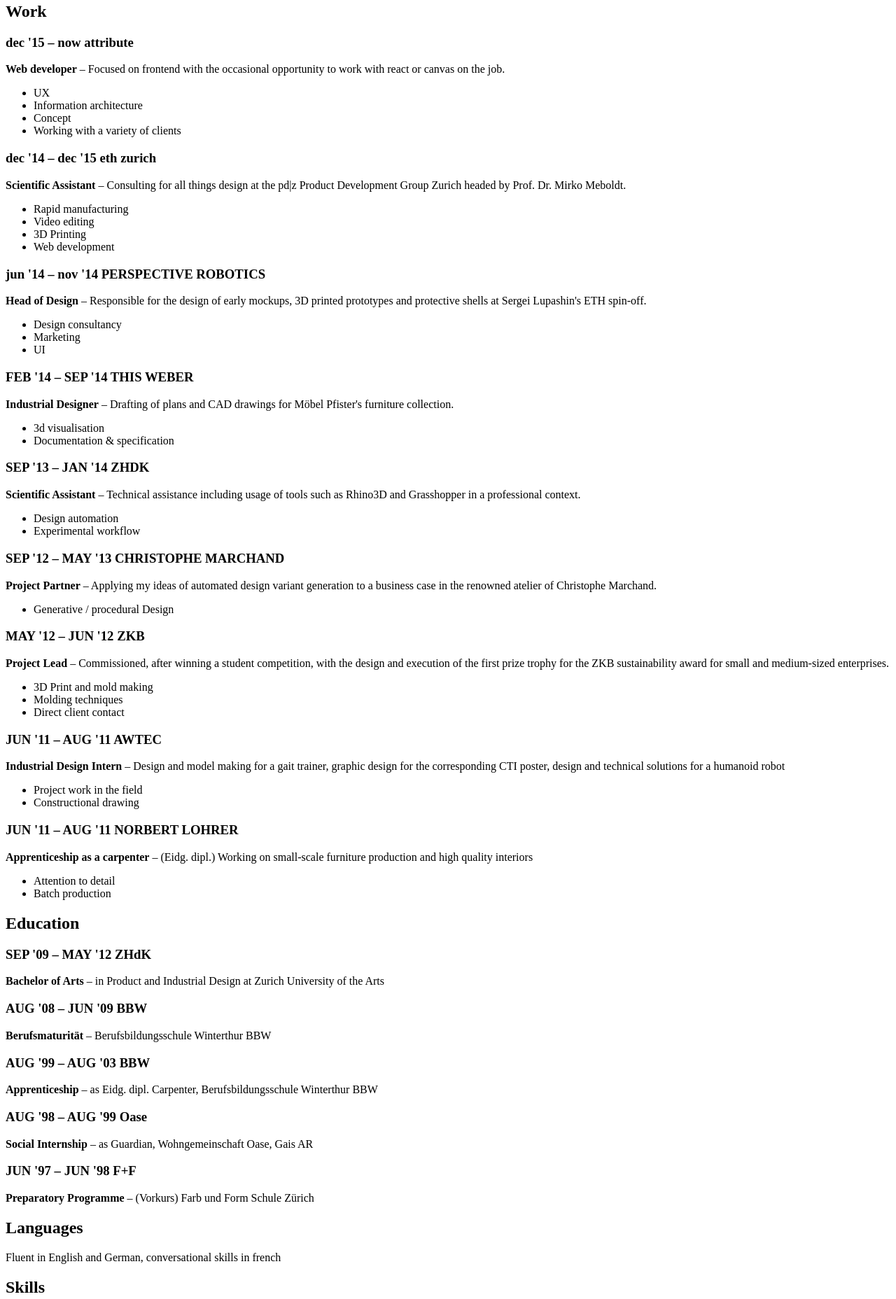
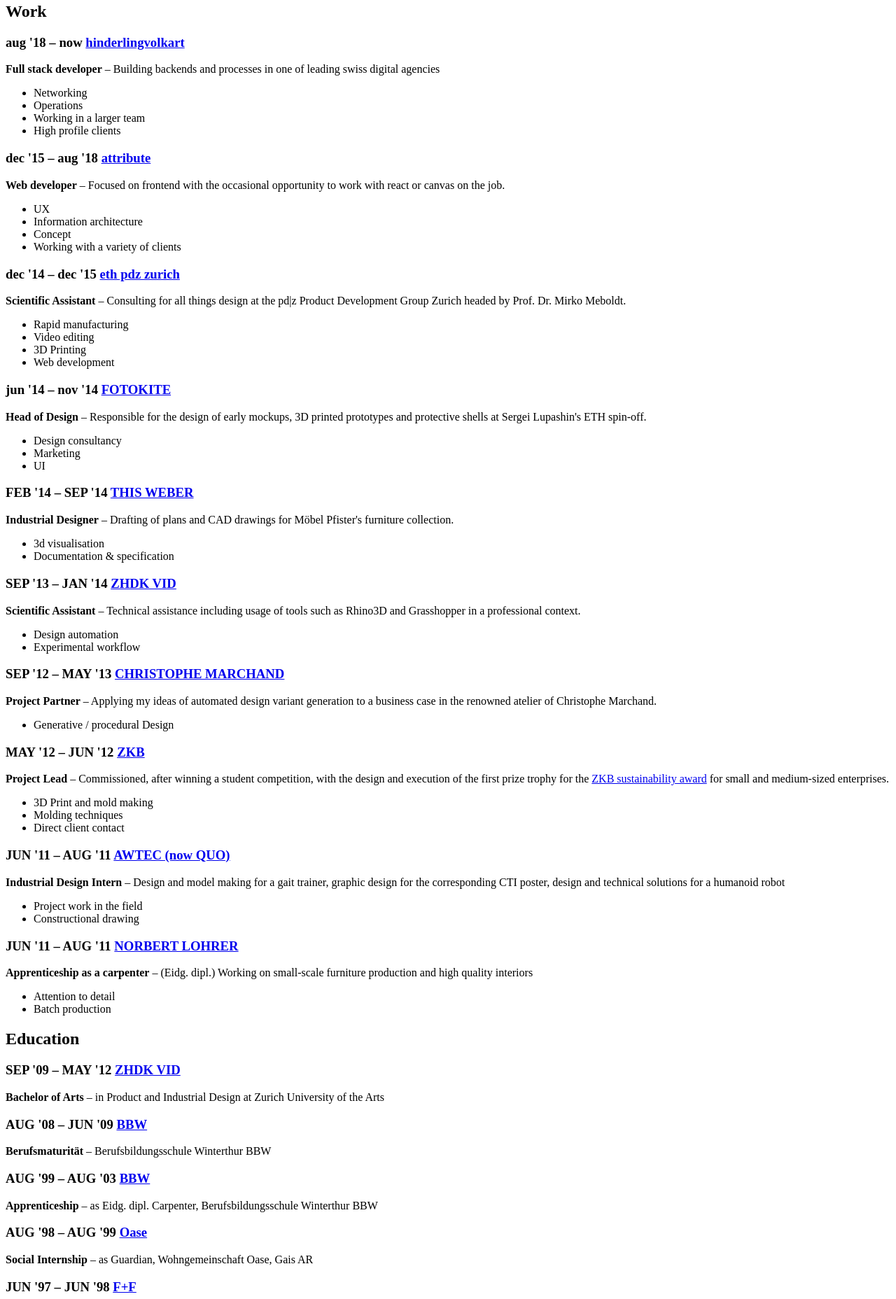
Before and after one commit to AlexJenter/cv, a Gatsby site: page / in a window 1280 px wide. Shown: the part 844-2700 px from the top of the page at 70% size. Built offline with nearby package versions, Linux system fonts and the light colour scheme; Gatsby itself is replaced by a stand-in of ours.

Commit message:
Update all the things

```diff
--- a/src/components/Skillsection.js
+++ b/src/components/Skillsection.js
@@ -11,7 +11,8 @@ export default () => (
           <Skillitem score="9" name="HTML/CSS" />
           <Skillitem score="8" name="Javascript" />
           <Skillitem score="7" name="Twig" />
-          <Skillitem score="2" name="PHP" />
+          <Skillitem score="7" name="PHP" />
+          <Skillitem score="5" name="Bash" />
           <Skillitem score="3" name="Python" />
         </ul>
       </div>
--- a/src/markdown/education.md
+++ b/src/markdown/education.md
@@ -4,17 +4,17 @@ title: Education
 published: true
 ---
 
-### SEP '09 – MAY '12 **ZHdK**
+### SEP '09 – MAY '12 **[ZHDK VID](https://industrialdesign.zhdk.ch/)**
 **Bachelor of Arts** – in Product and Industrial Design at Zurich University of the Arts
 
-### AUG '08 – JUN '09 **BBW**
+### AUG '08 – JUN '09 **[BBW](https://www.bbw.ch/)**
 **Berufsmaturität** – Berufsbildungsschule Winterthur BBW
 
-### AUG '99 – AUG '03 **BBW**
+### AUG '99 – AUG '03 **[BBW](https://www.bbw.ch/)**
 **Apprenticeship** – as Eidg. dipl. Carpenter, Berufsbildungsschule Winterthur BBW
 
-### AUG '98 – AUG '99 **Oase**
+### AUG '98 – AUG '99 **[Oase](https://www.zur-oase.ch/)**
 **Social Internship** – as Guardian, Wohngemeinschaft Oase, Gais AR
 
-### JUN '97 – JUN '98 **F+F**
+### JUN '97 – JUN '98 **[F+F](https://ffzh.ch/)**
 **Preparatory Programme** – (Vorkurs) Farb und Form Schule Zürich
--- a/src/markdown/work.md
+++ b/src/markdown/work.md
@@ -4,7 +4,20 @@ title: "Work"
 published: true
 ---
 
-### dec '15 – now **attribute**
+### aug '18 – now **[hinderlingvolkart](https://www.hinderlingvolkart.com/)**
+
+<span>
+
+**Full stack developer** – Building backends and processes in one of leading swiss digital agencies
+
+- Networking
+- Operations
+- Working in a larger team
+- High profile clients
+
+</span>
+
+### dec '15 – aug '18 **[attribute](https://www.attribute.ch)**
 
 <span>
 
@@ -17,7 +30,7 @@ published: true
 
 </span>
 
-### dec '14 – dec '15 **eth zurich**
+### dec '14 – dec '15 **[eth pdz zurich](http://www.pdz.ethz.ch/)**
 
 <span>
 
@@ -29,7 +42,7 @@ published: true
 
 </span>
 
-### jun '14 – nov '14 **PERSPECTIVE ROBOTICS**
+### jun '14 – nov '14 **[FOTOKITE](https://fotokite.com/)**
 
 <span>
 
@@ -40,7 +53,7 @@ published: true
 
 </span>
 
-### FEB '14 – SEP '14 **THIS WEBER**
+### FEB '14 – SEP '14 **[THIS WEBER](https://www.thisweber.com/)**
 
 <span>
 
@@ -50,7 +63,7 @@ published: true
 
 </span>
 
-### SEP '13 – JAN '14 **ZHDK**
+### SEP '13 – JAN '14 **[ZHDK VID](https://industrialdesign.zhdk.ch/)**
 
 <span>
 
@@ -60,7 +73,7 @@ published: true
 
 </span>
 
-### SEP '12 – MAY '13 **CHRISTOPHE MARCHAND**
+### SEP '12 – MAY '13 **[CHRISTOPHE MARCHAND](http://www.christophemarchand.ch/)**
 
 <span>
 
@@ -69,11 +82,11 @@ published: true
 
 </span>
 
-### MAY '12 – JUN '12 **ZKB**
+### MAY '12 – JUN '12 **[ZKB](https://www.zkb.ch)**
 
 <span>
 
-**Project Lead** – Commissioned, after winning a student competition, with the design and execution of the first prize trophy for the ZKB sustainability award for small and medium-sized enterprises.
+**Project Lead** – Commissioned, after winning a student competition, with the design and execution of the first prize trophy for the [ZKB sustainability award](https://www.zkb.ch/de/uu/sp/umwelt-mobilitaet/umweltschutz/nachhaltigkeitspreis) for small and medium-sized enterprises.
 - 3D Print and mold making
 - Molding techniques
 - Direct client contact
@@ -81,7 +94,7 @@ published: true
 </span>
 
 
-### JUN '11 – AUG '11 **AWTEC**
+### JUN '11 – AUG '11 **[AWTEC (now QUO)](https://www.quo.ch/en/)**
 
 <span>
 
@@ -91,7 +104,7 @@ published: true
 
 </span>
 
-### JUN '11 – AUG '11 **NORBERT LOHRER**
+### JUN '11 – AUG '11 **[NORBERT LOHRER](https://lohrer.ch/)**
 
 <span>
 
```
